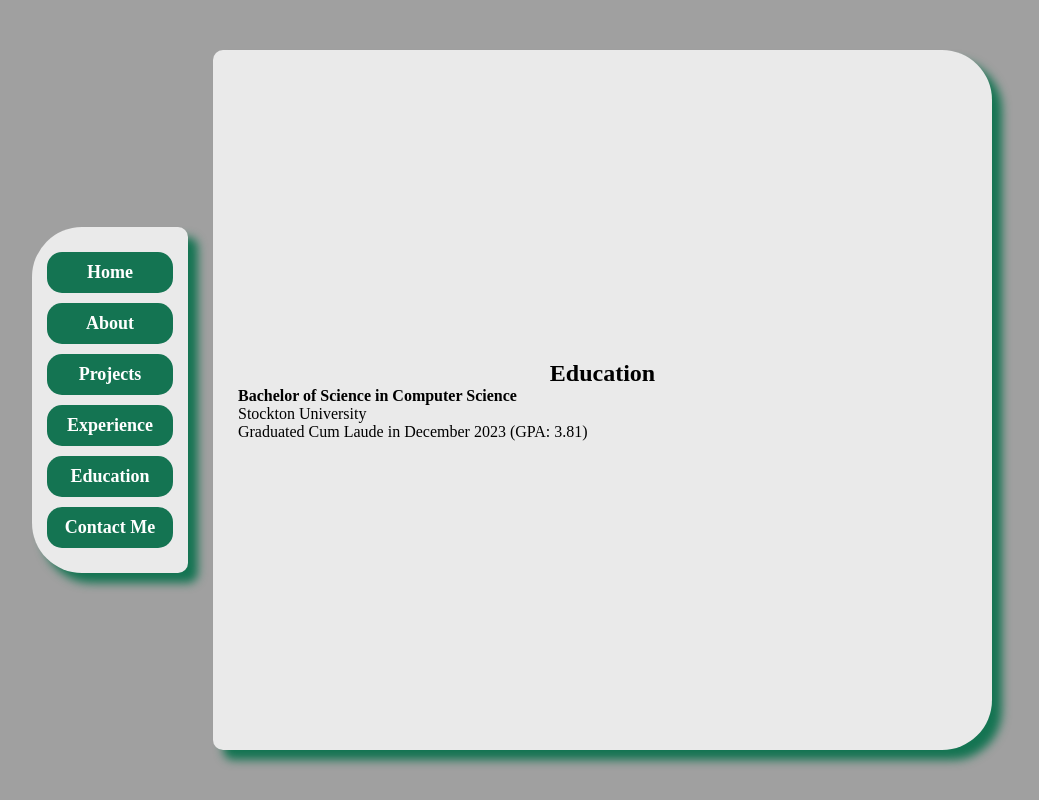
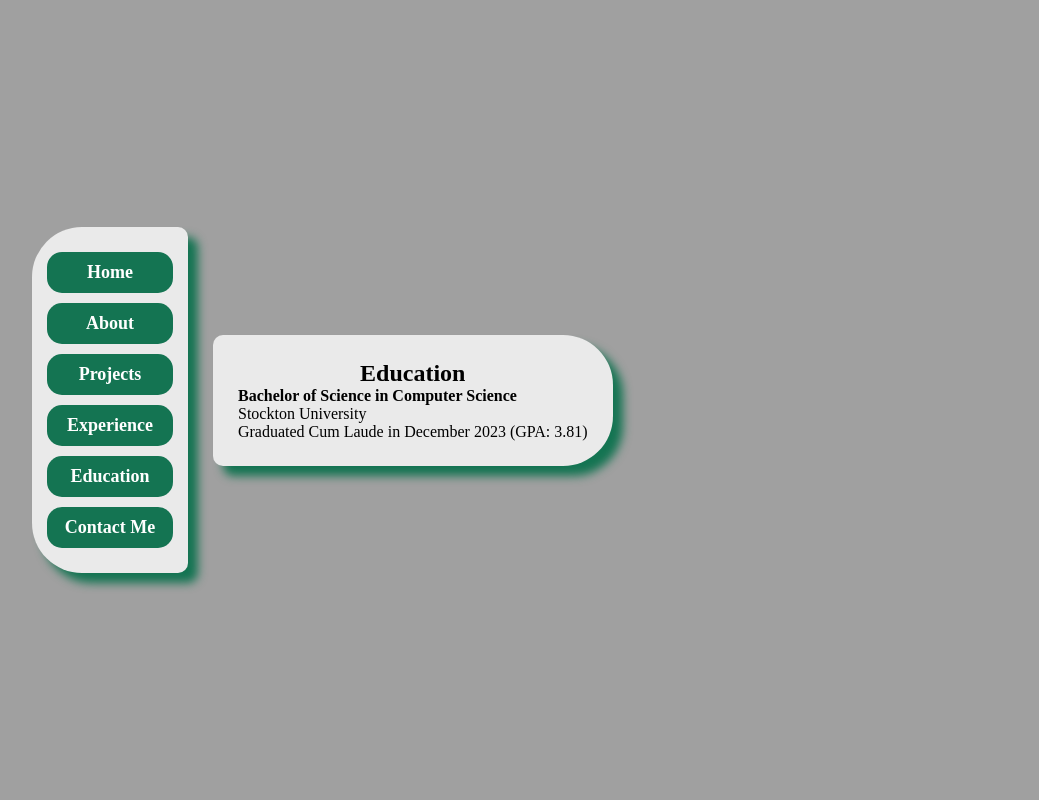
Before and after one commit to evan-jm/Portfolio, a React (Create React App) app in the folder frontend/: page /Portfolio/education in a window 1280 px wide. Shown: the whole page, without its empty margins (128-1167 px from the left). Built offline with nearby package versions, Linux system fonts and the light colour scheme.

Commit message:
Updating styling

```diff
--- a/frontend/src/App.scss
+++ b/frontend/src/App.scss
@@ -7,10 +7,17 @@ body {
 }
 
 .app {
-  height: calc(100vh - 100px);
+  height: 100vh;
   display: flex;
   flex-direction: row;
   gap: 25px;
-  margin-top: 50px;
-  margin-bottom: 50px;
 }
+
+.container {
+  height: 100%;
+  display: flex;
+  flex-direction: column;
+  justify-content: center;
+  align-items: flex-start;
+  width: 100%;
+}
--- a/frontend/src/pages/About/About.js
+++ b/frontend/src/pages/About/About.js
@@ -2,18 +2,20 @@ import "./About.scss";
 
 const About = () => {
   return (
+    <div className="container">
       <div className="about" id="about">
         <h2>About Me</h2>
         <p>
-        Welcome! I'm Evan, a passionate software engineer dedicated to crafting
-        innovative solutions that push the boundaries of technology. With a
-        robust background in full stack and embedded system development, I
-        thrive on tackling complex problems and transforming them into elegant,
-        user-centric software experiences. Whether it's developing scalable
-        backend systems, architecting intuitive user interfaces, or optimizing
-        algorithms for performance, I bring creativity, precision, and a
-        relentless drive for excellence to every project I undertake. Let's
-        collaborate and build something extraordinary together.
+          Welcome! I'm Evan, a passionate software engineer dedicated to
+          crafting innovative solutions that push the boundaries of technology.
+          With a robust background in full stack and embedded system
+          development, I thrive on tackling complex problems and transforming
+          them into elegant, user-centric software experiences. Whether it's
+          developing scalable backend systems, architecting intuitive user
+          interfaces, or optimizing algorithms for performance, I bring
+          creativity, precision, and a relentless drive for excellence to every
+          project I undertake. Let's collaborate and build something
+          extraordinary together.
         </p>
         <h3>Skills</h3>
         <div className="skills">
@@ -57,6 +59,7 @@ const About = () => {
           </a>
         </div>
       </div>
+    </div>
   );
 };
 
--- a/frontend/src/pages/Contact/Contact.js
+++ b/frontend/src/pages/Contact/Contact.js
@@ -2,7 +2,8 @@ import "./Contact.scss";
 
 const Contact = () => {
   return (
-    <div className="contact" id="contact">
+    <div className="container">
+      <div className="contact">
         <h3>
           If you would like to get in contact with me I can be reached either by
           the email below or by phone also listed below
@@ -12,6 +13,7 @@ const Contact = () => {
           <p>(732)-267-5506</p>
         </div>
       </div>
+    </div>
   );
 };
 
--- a/frontend/src/pages/Contact/Contact.scss
+++ b/frontend/src/pages/Contact/Contact.scss
@@ -10,7 +10,6 @@
   border-radius: $component-border-radius;
   box-shadow: $shadow;
   transition: $transition;
-  width: 100%;
 }
 
 .contact .links {
--- a/frontend/src/pages/Education/Education.js
+++ b/frontend/src/pages/Education/Education.js
@@ -2,6 +2,7 @@ import "./Education.scss";
 
 const Education = () => {
   return (
+    <div className="container">
       <div className="education" id="education">
         <h2>Education</h2>
         <div className="contents">
@@ -10,6 +11,7 @@ const Education = () => {
           <p>Graduated Cum Laude in December 2023 (GPA: 3.81)</p>
         </div>
       </div>
+    </div>
   );
 };
 
--- a/frontend/src/pages/Education/Education.scss
+++ b/frontend/src/pages/Education/Education.scss
@@ -10,7 +10,6 @@
   border-radius: $component-border-radius;
   box-shadow: $shadow;
   transition: $transition;
-  width: 100%;
 }
 
 .education h2 {
--- a/frontend/src/pages/Experience/Experience.js
+++ b/frontend/src/pages/Experience/Experience.js
@@ -2,6 +2,7 @@ import "./Experience.scss";
 
 const Experience = () => {
   return (
+    <div className="container">
       <div className="experience" id="experience">
         <center>
           <h2>Experience</h2>
@@ -13,8 +14,8 @@ const Experience = () => {
           </div>
           <ul>
             <li>
-            Developed a cutting-edge customer portal for purchasing CNC machine
-            replacement parts using the MERN stack.
+              Developed a cutting-edge customer portal for purchasing CNC
+              machine replacement parts using the MERN stack.
             </li>
             <li>
               Utilized RESTful APIs for efficient front-end and back-end
@@ -31,9 +32,10 @@ const Experience = () => {
               online forms.
             </li>
             <li>
-            Conducted thorough testing and troubleshooting of interface software
-            to identify and resolve any functionality or compatibility issues,
-            ensuring optimal performance across platforms.
+              Conducted thorough testing and troubleshooting of interface
+              software to identify and resolve any functionality or
+              compatibility issues, ensuring optimal performance across
+              platforms.
             </li>
           </ul>
         </div>
@@ -45,12 +47,13 @@ const Experience = () => {
           <ul>
             <li>Supported customers with hardware and software issues.</li>
             <li>
-            Built over one hundred PCs for a wave of new hires joining the firm.
+              Built over one hundred PCs for a wave of new hires joining the
+              firm.
             </li>
             <li>
               Built a new website and SQL database to manage gathering new hire
-            information by HR and status of PC builds using HTML, CSS, SQL, and
-            PHP.
+              information by HR and status of PC builds using HTML, CSS, SQL,
+              and PHP.
             </li>
             <li>
               Prepared laptops for over 200 new hires prior to their on-boarding
@@ -83,14 +86,15 @@ const Experience = () => {
             </li>
             <li>Solved hardware problems for employees.</li>
             <li>
-            Shipped over one hundred pieces of required equipment for employees
-            across the country.
+              Shipped over one hundred pieces of required equipment for
+              employees across the country.
             </li>
             <li>
-            Worked with a team to set up the required equipment for the opening
-            of new offices.
+              Worked with a team to set up the required equipment for the
+              opening of new offices.
             </li>
           </ul>
+        </div>
       </div>
     </div>
   );
--- a/frontend/src/pages/Home/Home.js
+++ b/frontend/src/pages/Home/Home.js
@@ -3,6 +3,7 @@ import image from "../../image.jpeg";
 
 const Home = () => {
   return (
+    <div className="container">
       <div className="landing" id="landing">
         <h2>Welcome to my portfolio! - Evan Mitchell</h2>
         <div className="content">
@@ -10,9 +11,10 @@ const Home = () => {
           <p>
             I am a Software Engineer with several years of experience working as
             anything from Full Stack Developer to Embedded System Developer.
-          Please feel free to explore the sections outlined below if you wish to
-          learn more about me
+            Please feel free to explore the sections outlined below if you wish
+            to learn more about me
           </p>
+        </div>
       </div>
     </div>
   );
--- a/frontend/src/pages/Projects/Projects.js
+++ b/frontend/src/pages/Projects/Projects.js
@@ -2,6 +2,7 @@ import "./Projects.scss";
 
 const Projects = () => {
   return (
+    <div className="container">
       <div className="projects" id="projects">
         <h2>Projects</h2>
         <div className="grouping">
@@ -43,6 +44,7 @@ const Projects = () => {
           </div>
         </div>
       </div>
+    </div>
   );
 };
 
--- a/frontend/src/pages/Projects/Projects.scss
+++ b/frontend/src/pages/Projects/Projects.scss
@@ -3,7 +3,7 @@
 .projects {
   display: flex;
   flex-direction: column;
-  justify-content: baseline;
+  justify-content: center;
   align-items: center;
   background-color: $components;
   padding: $component-padding;
```
Lines whose indentation alone changed are shown as unchanged.
